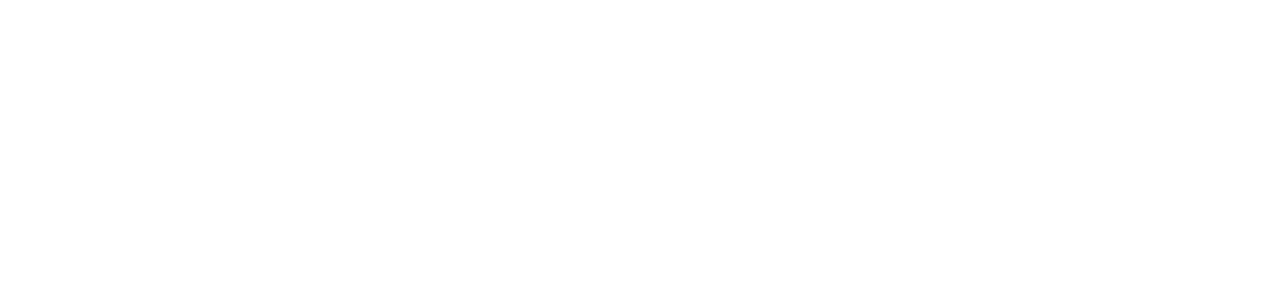
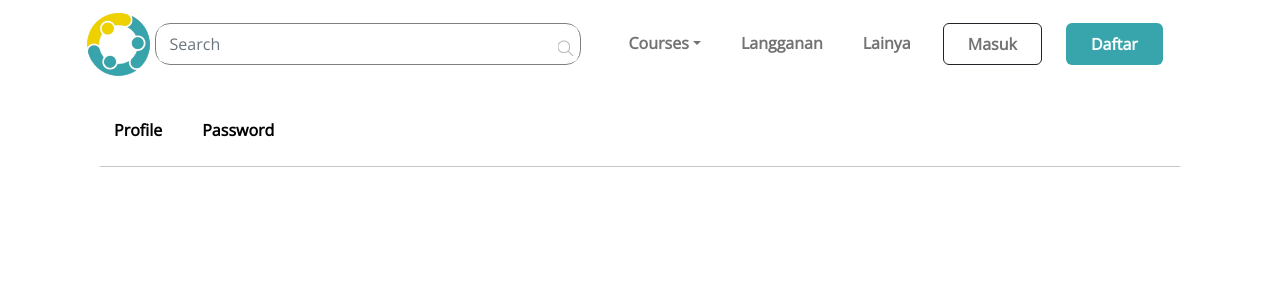
Before and after one commit to ervindwik/fe-comdev, a React (Create React App) app: page /pengaturanprofile in a window 1280 px wide. Before the commit this address had no page. Shown: the top 300 px of the page. Built offline with nearby package versions, Linux system fonts and the light colour scheme.

Commit message:
chore: added page pengaturan profile

```diff
--- a/src/App.js
+++ b/src/App.js
@@ -1,11 +1,13 @@
 import React from "react";
 import { Routes, Route } from "react-router-dom";
 import Dashboard from "./Pages/Dashboard";
+import PengaturanProfile from "./Pages/PengaturanProfile";
 
 function App() {
   return (
     <Routes>
       <Route path="/" element={<Dashboard />} />
+      <Route path="/pengaturanprofile" element={<PengaturanProfile/>} />
     </Routes>
   );
 }
--- /dev/null
+++ b/src/Pages/PengaturanProfile.jsx
@@ -0,0 +1,30 @@
+import React from "react";
+import { Container, Navbar, Nav } from "react-bootstrap";
+// import Footer from "../Components/Footer";
+import NavbarComp from "../Components/Navbar";
+import "../Styles/PengaturanProfile.css";
+
+const SettingProfile = () => {
+    return (
+        <>
+            <NavbarComp />
+            <div className="section1">
+                <Navbar bg="white" expand="lg">
+                    <Container>
+                        <Navbar.Toggle aria-controls="basic-navbar-nav" />
+                        <Navbar.Collapse id="basic-navbar-nav">
+                            <Nav className="me-auto">
+                                <Nav.Link href="#profile" id="isi-nav">Profile</Nav.Link>
+                                <Nav.Link href="#password" id="isi-nav">Password</Nav.Link>
+                            </Nav>
+                        </Navbar.Collapse>
+                    </Container>
+                </Navbar>
+            </div>
+            <hr className="line-style" />
+        </>
+
+    )
+}
+
+export default SettingProfile;
--- /dev/null
+++ b/src/Styles/PengaturanProfile.css
@@ -0,0 +1,16 @@
+.section1 {
+    margin-top: 8%;
+}
+
+.me-auto #isi-nav {
+    font-weight: bold;
+    color: #000;
+}
+
+.line-style {
+    border-style: solid;
+    background-color: #000;
+    margin-top: 8px;
+    margin-left: 100px;
+    margin-right: 100px;
+}
```
